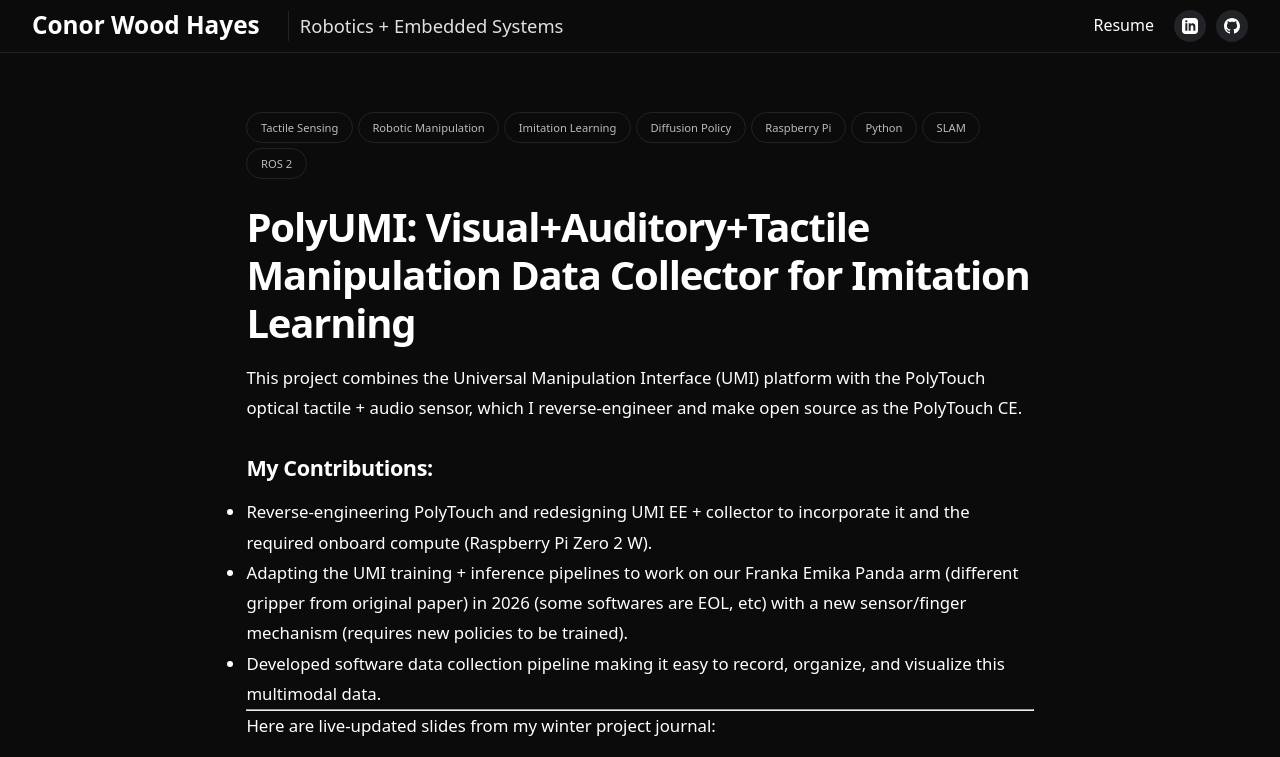
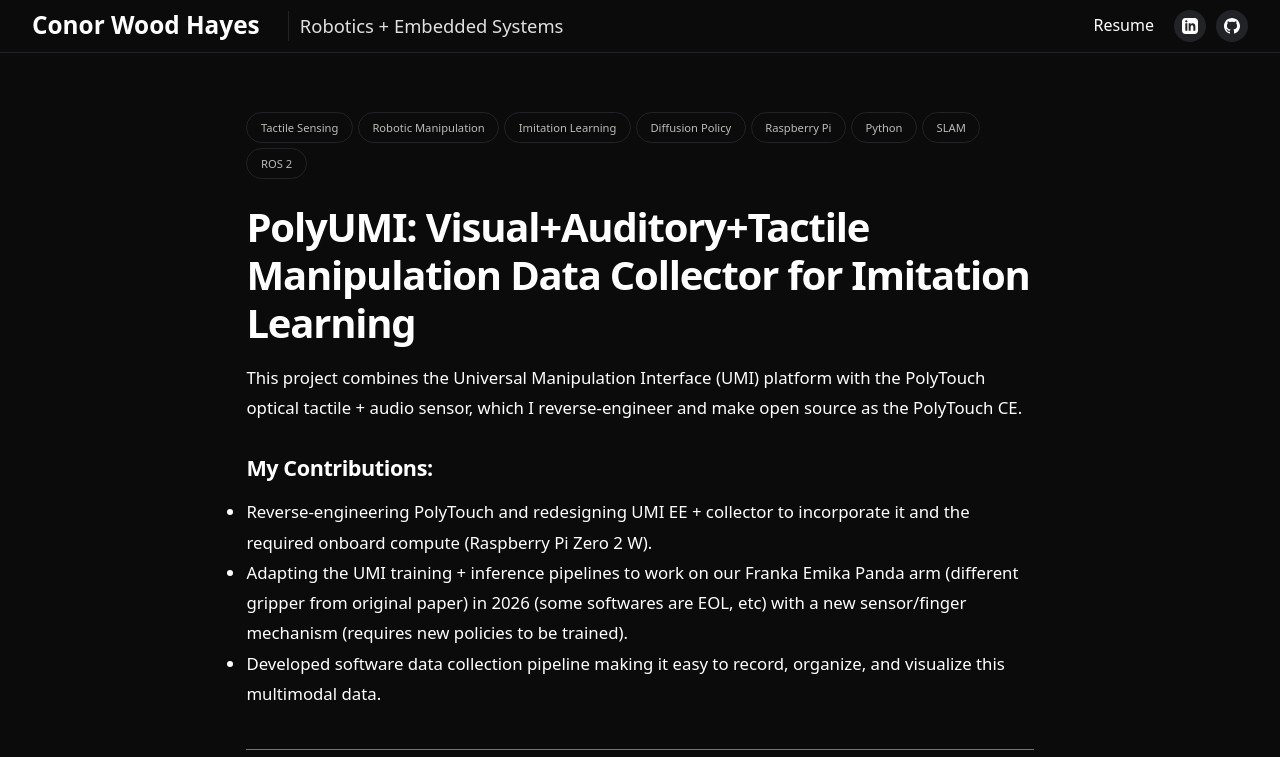
Before and after one commit to cwoodhayes/cwoodhayes.github.io, a Jekyll site: the page built from _projects/PolyUMI.md, in a window 1280 px wide and 1400 px high. Shown: the top 757 px of the window. Built offline with Jekyll 4.4.1, drawn with Linux system fonts in a browser that asks for light colours; some of the changed text lies outside the part shown; grey boxes are pictures that could not be loaded.

Commit message:
added links to umi and polytouch

```diff
--- a/_projects/PolyUMI.md
+++ b/_projects/PolyUMI.md
@@ -10,7 +10,7 @@
 
 # PolyUMI: Visual+Auditory+Tactile Manipulation Data Collector for Imitation Learning
 
-This project combines the Universal Manipulation Interface (UMI) platform with the PolyTouch optical tactile + audio sensor, which I reverse-engineer and make open source as the PolyTouch CE.
+This project combines the [Universal Manipulation Interface (UMI)](https://umi-gripper.github.io/) platform with the [PolyTouch optical tactile + audio sensor](https://polytouch.alanz.info/), which I reverse-engineer and make open source as the PolyTouch CE.
 
 ### My Contributions:
 - Reverse-engineering PolyTouch and redesigning UMI EE + collector to incorporate it and the required onboard compute (Raspberry Pi Zero 2 W).
@@ -20,6 +20,6 @@
 
 ---
 
-Here are live-updated slides from my winter project journal:
+Here's a deck I update weekly to reflect my latest progress.
 
 <iframe src="https://docs.google.com/presentation/d/e/2PACX-1vQR-MULBLa4QTOi97m1QAagUZOOMOkp6oHEydoJPGzYtv5GeUqmyuLx2DniBYF2dP6ZISberjtdc6vv/pubembed?start=false&loop=true&delayms=3000" frameborder="0" width="960" height="569" allowfullscreen="true" mozallowfullscreen="true" webkitallowfullscreen="true"></iframe>
--- a/assets/css/main.css
+++ b/assets/css/main.css
@@ -585,6 +585,13 @@
   letter-spacing: -0.02em;
 }
 
+.project-content hr {
+  margin: 2.5rem 0;
+  border: 0;
+  border-top: 1px solid var(--color-gray-medium);
+  opacity: 0.6;
+}
+
 .project-content img,
 .project-content video {
   max-width: 100%;
```
